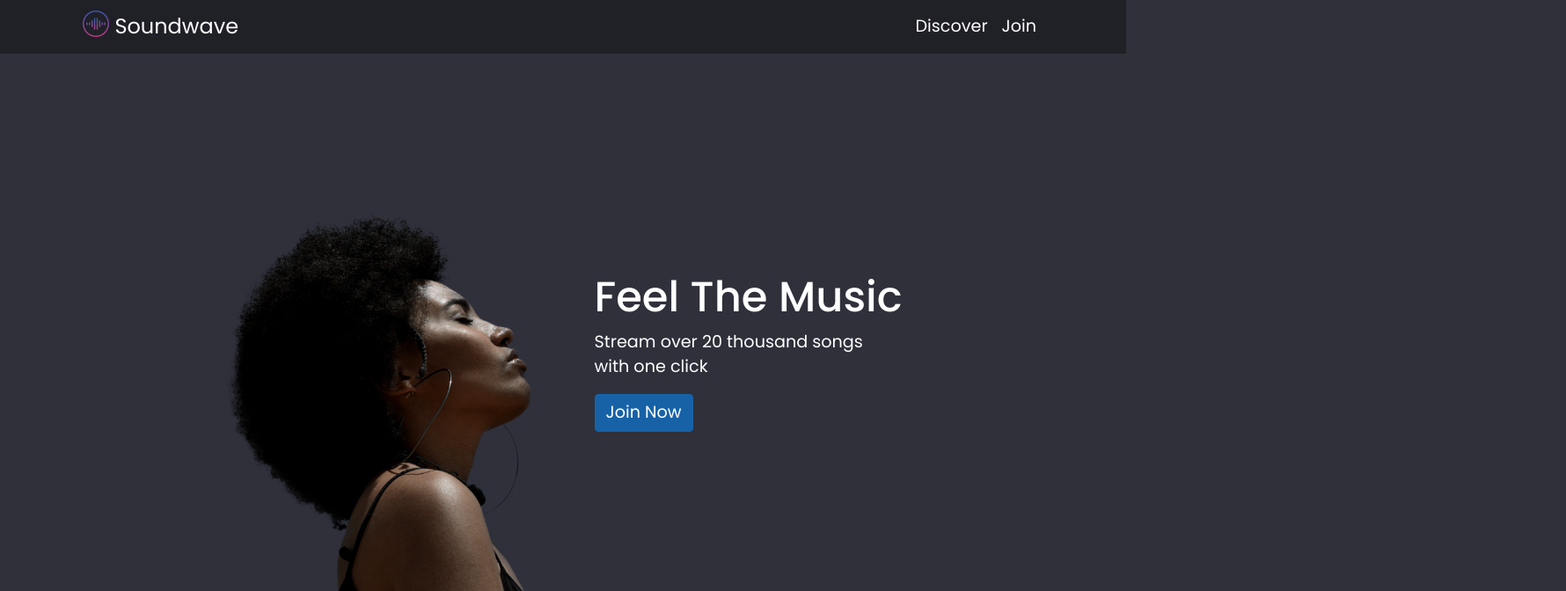
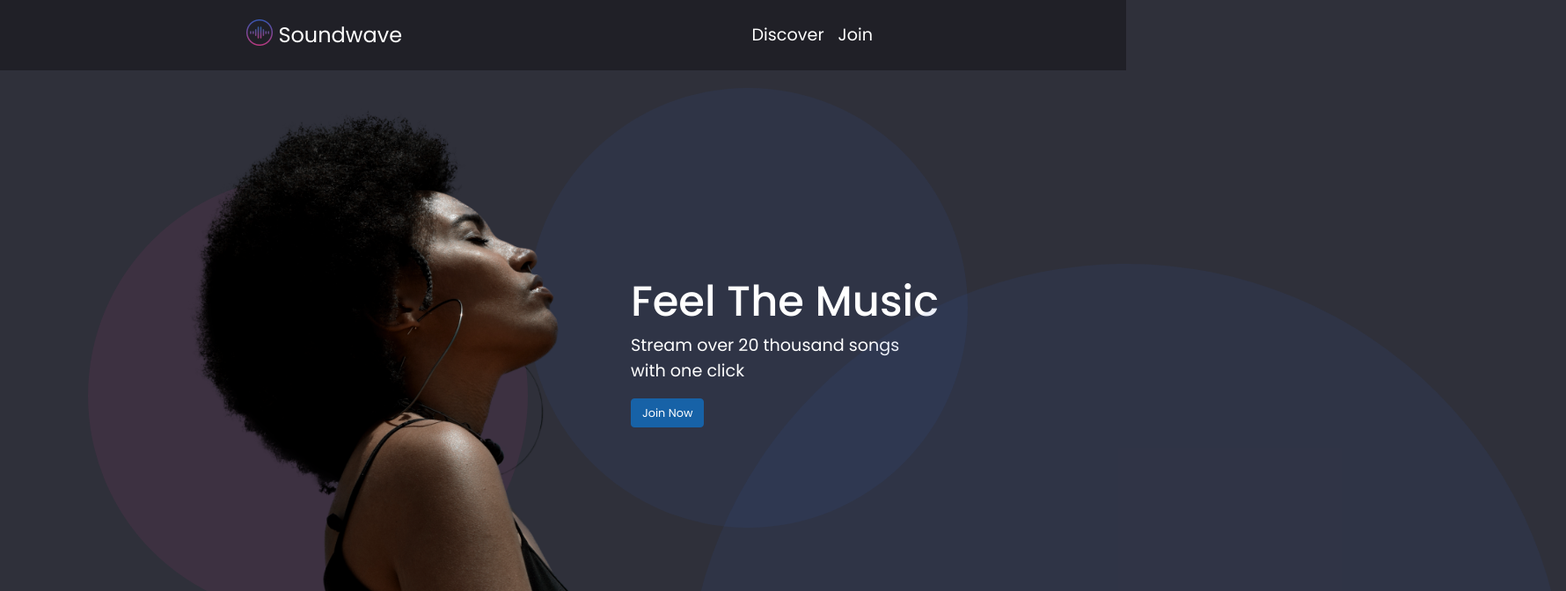
Before and after one commit to raulf5/soundwave, a React (Create React App) app: page / in a window 1280 px wide. Shown: the top 672 px of the page at 88% size, 1780 px wide, since content can reach past the window. Built offline with nearby package versions, Linux system fonts and the light colour scheme.

Commit message:
#4 Main set

```diff
--- a/src/App.scss
+++ b/src/App.scss
@@ -1,13 +1,18 @@
 @import "custom";
 
+$firstCircleSize:100px;
+$secondCircleSize:200px;
 
 /* Navbar styles */
+.navbar__section {
+    height: 5rem ;
+    padding: 0 20vw;
+    a {
+        color: inherit !important;
 
-.navbar-section a {
-    color: inherit !important;
-
-    &:hover {
-        color: $navbar-hover  !important;
+        &:hover {
+            color: $navbar-hover  !important;
+        }
     }
 }
 
@@ -15,12 +20,91 @@
 
 .main__section {
     height: 100vh;
+    overflow: hidden;
+
+    &__container {
+        overflow: hidden;
+    }
 
     &__image {
-        height: 70vh;
+        height: auto;
+        min-width: 480px;
+        max-width: 520px;
+        width: 30vw;
+        display: none;
     }
 
     &__text__paragraph {
         max-width: 330px;
     }
+
+    &__button{
+        font-size:0.8rem;
+
+    }
+    &__circle {
+        border-radius: 50%;
+        position: absolute;
+
+        &__1 {
+            bottom: 50px;
+            left: 20px;
+            height: $firstCircleSize;
+            width: 100px;
+            background-color: rgba(188, 58, 128, 0.1);
+            z-index: 999;
+
+        }
+
+        &__2 {
+
+            top: 100px;
+            left: 150px;
+            height: $firstCircleSize;
+            width: 100px;
+            background-color: rgba(52, 87, 178, 0.1);
+            z-index: 999;
+        }
+
+        &__3 {
+            bottom: calc(-1/2 * $secondCircleSize);
+            right: calc(-1/2 * $secondCircleSize);
+            height: $secondCircleSize;
+            width: 200px;
+            background-color: rgba(52, 87, 178, 0.1);
+            ;
+            z-index: 999;
+        }
+    }
 }
+
+@include media-breakpoint-up(md) {
+    $secondCircleSize:1000px;
+    .main__section{
+
+    &__circle__1{
+        bottom: 100px;
+        left: 100px;
+        height: 500px;
+        width: 500px;
+        z-index:-1;
+    }
+    &__circle__2{
+        top: 100px;
+        left: 600px;
+        height: 500px;
+        width: 500px;
+        z-index:-1;
+    }
+        &__circle__3{
+            bottom: calc(-1/2 * $secondCircleSize);
+            right: calc(-1/2 * $secondCircleSize);
+            height: $secondCircleSize;
+            width: $secondCircleSize;
+        }
+        &__image {
+            display: block;
+            z-index:999;
+        }
+}
+}
--- a/src/components/Main.js
+++ b/src/components/Main.js
@@ -7,8 +7,8 @@ import Container from 'react-bootstrap/Container';
 
 const Main = () => (
     <section className='main__section'>
-        <Container fluid className='h-100'>
-            <Row className='justify-content-md-center align-items-md-end h-100'>
+        <Container fluid className='main__section__container h-100'>
+            <Row className='no-wrap justify-content-md-center align-items-md-end h-100'>
                 <Col md="auto"> <img className='main__section__image'
                     src={girl}
                     /* className="d-inline-block align-top" */
@@ -17,10 +17,13 @@ const Main = () => (
                 <Col className='main__section__text align-self-md-center' md="auto">
                     <h1>Feel The Music</h1>
                     <p className='main__section__text__paragraph'>Stream over 20 thousand songs with one click</p>
-                    <Button variant='button-bg'>Join Now</Button>
+                    <Button className='main__section__button' variant='button-bg'>Join Now</Button>
                 </Col>
             </Row>
         </Container>
+        <div className='main__section__circle main__section__circle__1'></div>
+        <div className='main__section__circle main__section__circle__2'></div>
+        <div className='main__section__circle main__section__circle__3'></div>
     </section>
 )
 
--- a/src/components/Menu.js
+++ b/src/components/Menu.js
@@ -3,8 +3,8 @@ import Nav from 'react-bootstrap/Nav';
 import Container from 'react-bootstrap/Container';
 import logo from '../images/logo.png';
 const Menu = () => (
-    <Navbar className='navbar-section' bg='object-bg' fixed="top">
-        <Container>
+    <Navbar className='navbar__section h-60' bg='object-bg' fixed="top">
+        <Container fluid>
             <Navbar.Brand href="#home">
                 <img
                     src={logo}
```
